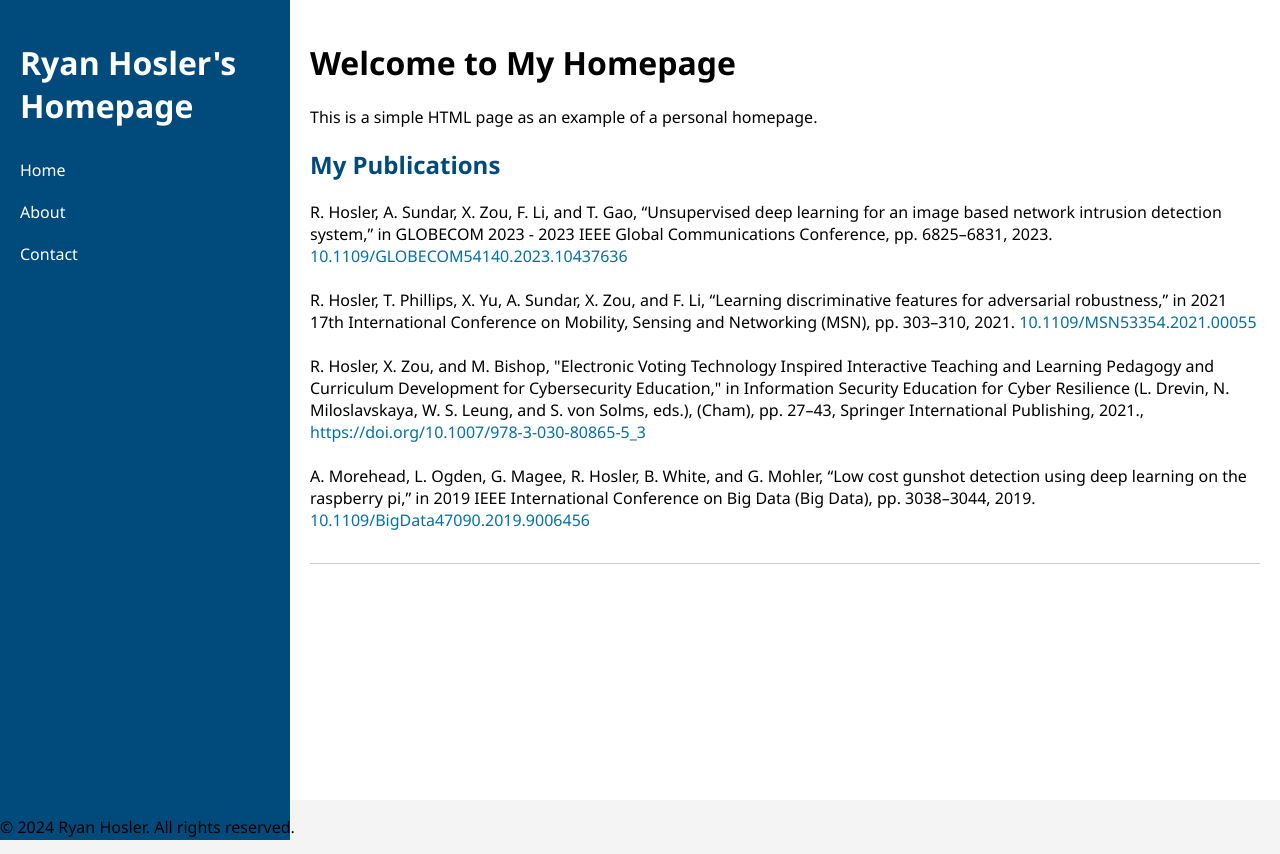
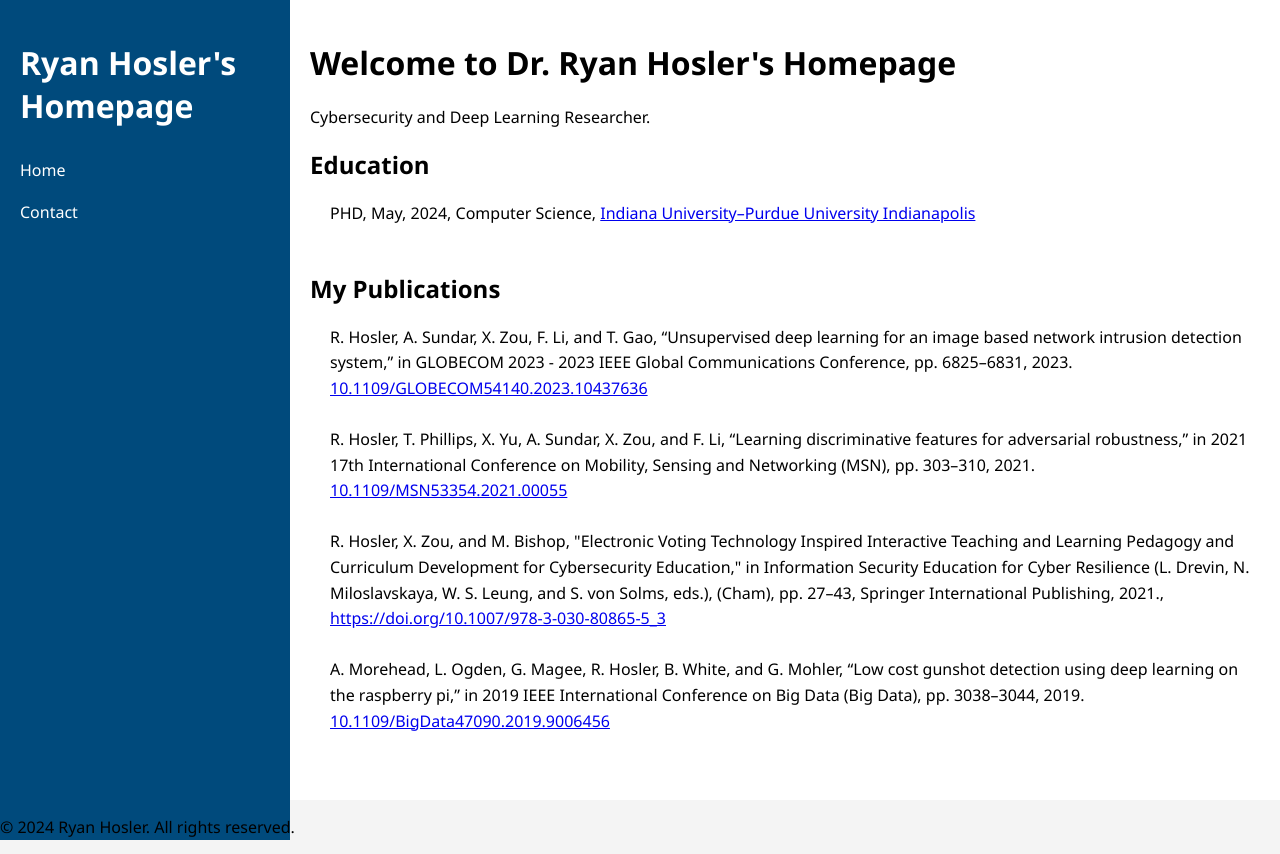
Before and after one commit to rjhosler/website, a plain HTML site: page index.html in a window 1280 px wide. Drawn offline with Linux system fonts and the light colour scheme.

Commit message:
Added Education and a short bio

```diff
--- a/index.html
+++ b/index.html
@@ -42,38 +42,66 @@
             padding-left: 5px;
             font-weight: bold;
         }
-        #publications h2 {
-            color: #004a7c; /* Echoing the sidebar color */
+        .dropdown-content {
+            display: none;
+            position: absolute;
+            background-color: #f9f9f9;
+            min-width: 160px;
+            box-shadow: 0px 8px 16px 0px rgba(0,0,0,0.2);
+            z-index: 1;
         }
-        #publications ul {
-            list-style-type: none;
+        .dropdown-content a {
+            color: black;
+            padding: 12px 16px;
+            text-decoration: none;
+            display: block;
+        }
+        .dropdown-content a:hover {background-color: #f1f1f1}
+		ul {
+            list-style-type: none; /* Removes bullet points */
             padding: 0;
+            margin-top: 0; /* Removes any default top margin */
         }
-        #publications li {
-            margin-bottom: 10px;
-            padding-bottom: 10px;
-            border-bottom: 1px solid #ccc;
+		li {
+			margin-bottom: 10px; /* Space between list items */
+			padding-left: 20px; /* Adds a left padding to create a tab effect */
+			line-height: 1.6; /* Ensures consistent line spacing */
+		}
+    </style>
+    <script>
+        function toggleDropdown() {
+            var dropdownContent = document.getElementById("dropdown-contact");
+            if (dropdownContent.style.display === "none" || !dropdownContent.style.display) {
+                dropdownContent.style.display = "block";
+            } else {
+                dropdownContent.style.display = "none";
+            }
         }
-        #publications a {
-            color: #0370a6;
-            text-decoration: none;
-        }
-        #publications a:hover {
-            text-decoration: underline;
-        }
-    </style>
+    </script>
 </head>
 <body>
     <div class="container">
         <div class="sidebar">
             <h1>Ryan Hosler's Homepage</h1>
             <a href="index.html" class="current">Home</a>
-            <a href="about.html">About</a>
-            <a href="contact.html">Contact</a>
+            <a href="#" onclick="toggleDropdown()">Contact</a>
+            <div id="dropdown-contact" class="dropdown-content">
+                <a href="mailto:hoslerjh@outlook.com">Email Me</a>
+                <a href="https://www.linkedin.com/in/ryan-hosler-9b7657159/">LinkedIn</a>
+            </div>
         </div>
         <div class="content">
-            <h1>Welcome to My Homepage</h1>
-            <p>This is a simple HTML page as an example of a personal homepage.</p>
+            <h1>Welcome to Dr. Ryan Hosler's Homepage</h1>
+            <p>Cybersecurity and Deep Learning Researcher.</p>
+			<section id="education">
+				<h2>Education</h2>
+				<ul>
+					<li>
+						PHD, May, 2024, Computer Science,
+						<a href="https://www.iupui.edu/" target="_blank">Indiana University–Purdue University Indianapolis</a><br><br>
+					</li>
+				</ul>
+			</section>
             <section id="publications">
                 <h2>My Publications</h2>
                 <ul>
@@ -90,8 +118,6 @@
 						A. Morehead, L. Ogden, G. Magee, R. Hosler, B. White, and G. Mohler, “Low cost gunshot detection using deep learning on the raspberry pi,” in 2019 IEEE International Conference on Big Data (Big Data), pp. 3038–3044, 2019.
 						<a href="https://ieeexplore.ieee.org/abstract/document/9006456" target="_blank">10.1109/BigData47090.2019.9006456</a><br><br>
 					</li>
-
-                    <!-- More list items for other papers -->
                 </ul>
             </section>
         </div>
```
